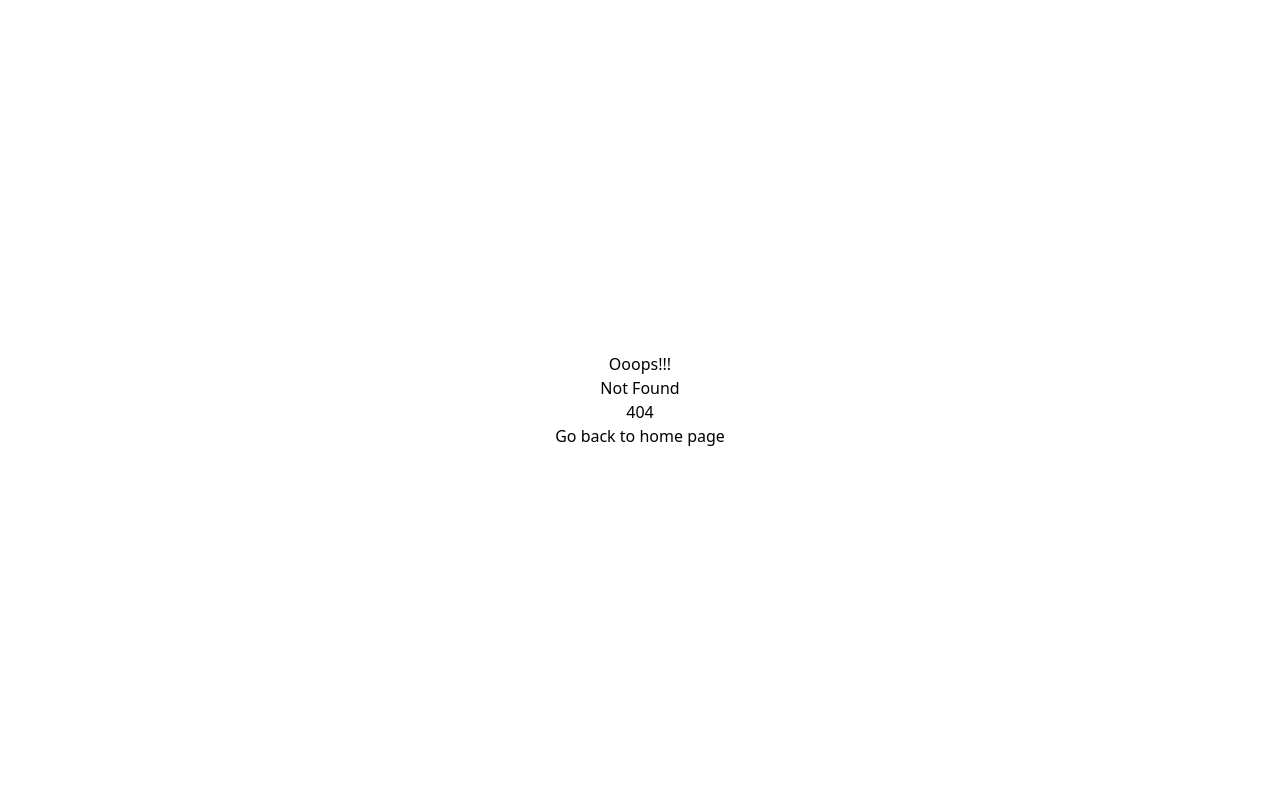
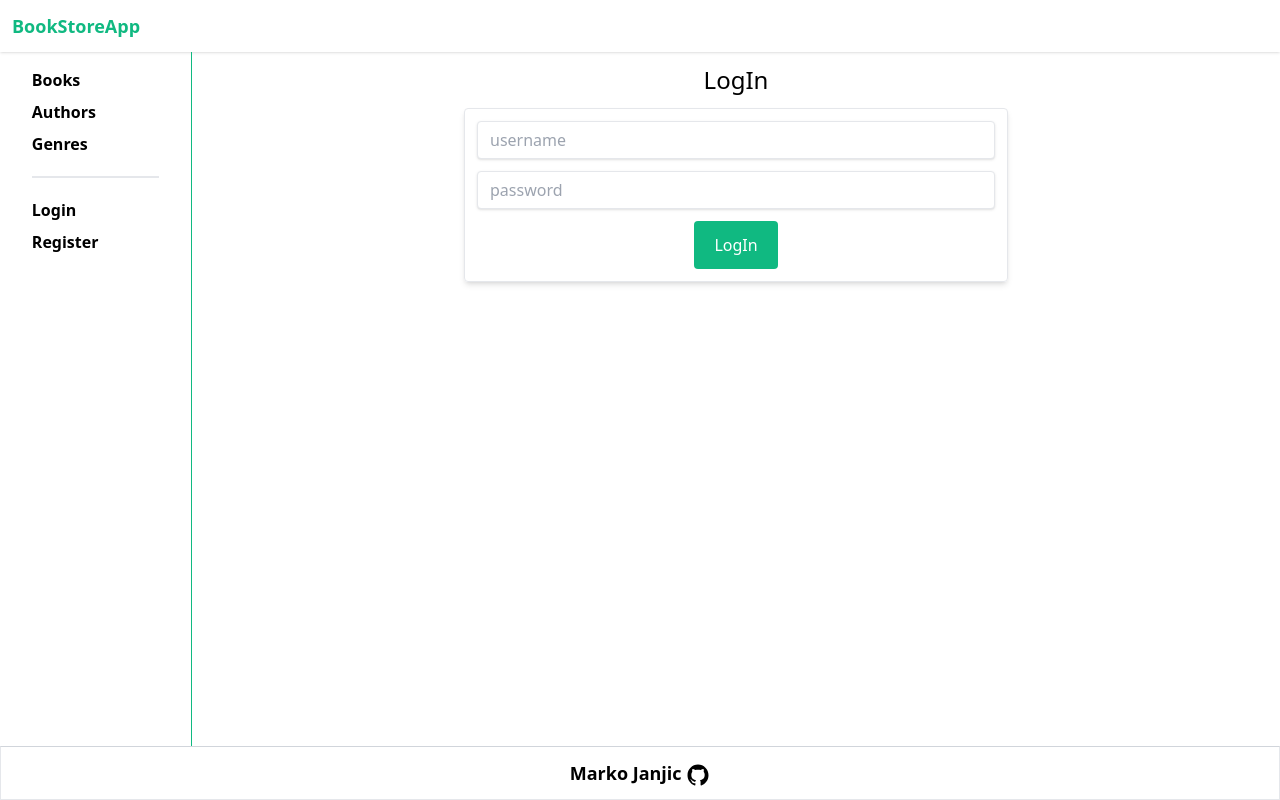
Before and after one commit to markojanja/bookstore_app, a React (Vite) app in the folder frontend/: page /login in a window 1280 px wide. Before the commit this address had no page. Built offline with nearby package versions, Linux system fonts and the light colour scheme; no server answers.

Commit message:
login functionality added

```diff
--- a/frontend/src/App.jsx
+++ b/frontend/src/App.jsx
@@ -14,6 +14,8 @@ import UpdateGenre from './pages/UpdateGenre';
 import UpdateBook from './pages/UpdateBook';
 import UpdateAuthor from './pages/UpdateAuthor';
 import CustomError from './components/CustomError';
+import Login from './pages/Login';
+import { AuthProvider } from './context/AuthContext';
 
 function App() {
   const router = createBrowserRouter([
@@ -25,6 +27,10 @@ function App() {
         {
           index: true,
           element: <Home />,
+        },
+        {
+          path: '/login',
+          element: <Login />,
         },
         {
           path: '/books',
@@ -78,7 +84,11 @@ function App() {
     },
   ]);
 
-  return <RouterProvider router={router} />;
+  return (
+    <AuthProvider>
+      <RouterProvider router={router} />
+    </AuthProvider>
+  );
 }
 
 export default App;
--- a/frontend/src/components/Sidebar.jsx
+++ b/frontend/src/components/Sidebar.jsx
@@ -1,6 +1,18 @@
 import { Link } from 'react-router-dom';
+import useAuth from '../hooks/useAuth';
 
 const Sidebar = () => {
+  const { user, loading, logout } = useAuth();
+
+  const handleLogout = () => {
+    logout();
+  };
+  if (user) {
+    console.log('this is user: ', user);
+  }
+
+  if (loading) return null;
+
   return (
     <div className="hidden md:flex flex-col gap-5 items-center justify-start pt-4 border-r border-r-emerald-500">
       <ul className="flex flex-col gap-2 items-start w-4/6 mx-auto">
@@ -15,7 +27,10 @@ const Sidebar = () => {
         </li>
       </ul>
       <div className="w-4/6 bg-gray-200 h-[2px]"></div>
+
       <ul className="flex flex-col gap-2 items-start w-4/6 mx-auto">
+        {user ? (
+          <>
             <li className="font-semibold">
               <Link to={'/books/create'}>Add Books</Link>
             </li>
@@ -25,6 +40,20 @@ const Sidebar = () => {
             <li className="font-semibold">
               <Link to={'/genres/create'}>Add Genre</Link>
             </li>
+            <li className="font-semibold cursor-pointer" onClick={handleLogout}>
+              Logout
+            </li>
+          </>
+        ) : (
+          <>
+            <li className="font-semibold">
+              <Link to={'/login'}>Login</Link>
+            </li>
+            <li className="font-semibold">
+              <Link to={'/register'}>Register</Link>
+            </li>
+          </>
+        )}
       </ul>
     </div>
   );
--- a/frontend/src/context/AuthContext.jsx
+++ b/frontend/src/context/AuthContext.jsx
@@ -1,13 +1,11 @@
 import { createContext, useState, useEffect } from 'react';
 import { registerService, loginService, refreshTokenService, logoutService } from '../utils/auth';
-import { useNavigate } from 'react-router-dom';
 
 const AuthContext = createContext();
 
 const AuthProvider = ({ children }) => {
   const [user, setUser] = useState(null);
   const [loading, setLoading] = useState(true);
-  const navigate = useNavigate();
 
   useEffect(() => {
     const checkLoggedIn = async () => {
@@ -22,7 +20,7 @@ const AuthProvider = ({ children }) => {
       }
     };
     checkLoggedIn();
-  }, []);
+  }, [user]);
 
   const register = async (username, password) => {
     try {
@@ -38,7 +36,6 @@ const AuthProvider = ({ children }) => {
     try {
       const { userData } = await loginService(username, password);
       setUser(userData);
-      navigate('/', { replace: true });
     } catch (error) {
       console.log('error logging in: ', error);
     }
@@ -48,13 +45,12 @@ const AuthProvider = ({ children }) => {
     try {
       await logoutService();
       setUser(null);
-      navigate('/', { replace: true });
     } catch (error) {
       console.log('error loggin out', error);
     }
   };
 
-  return <AuthProvider.Provider value={{ user, loading, register, login, logout }}>{children}</AuthProvider.Provider>;
+  return <AuthContext.Provider value={{ user, loading, register, login, logout }}>{children}</AuthContext.Provider>;
 };
 
 export { AuthContext, AuthProvider };
--- /dev/null
+++ b/frontend/src/pages/Login.jsx
@@ -0,0 +1,45 @@
+import { useState } from 'react';
+import useAuth from '../hooks/useAuth';
+import { useNavigate } from 'react-router-dom';
+
+const Login = () => {
+  const [username, setUsername] = useState(null);
+  const [password, setPassword] = useState(null);
+  const { login } = useAuth();
+  const navigate = useNavigate();
+
+  const handleLogin = (e) => {
+    e.preventDefault();
+    login(username, password);
+    navigate('/', { replace: true });
+  };
+
+  return (
+    <div className="flex flex-col gap-3 items-center justify-start pt-3">
+      <h2 className="text-2xl">LogIn</h2>
+      <form
+        className="flex flex-col gap-3 w-3/6 p-3 rounded shadow-md border border-gray-200 mx-auto"
+        onSubmit={handleLogin}
+      >
+        <input
+          className="shadow appearance-none border rounded w-full py-2 px-3 text-gray-700 leading-tight focus:outline-none focus:shadow-outline"
+          type="text"
+          placeholder="username"
+          name="username"
+          onChange={(e) => setUsername(e.target.value)}
+        />
+        <input
+          className="shadow appearance-none border rounded w-full py-2 px-3 text-gray-700 leading-tight focus:outline-none focus:shadow-outline"
+          type="password"
+          placeholder="password"
+          onChange={(e) => setPassword(e.target.value)}
+        />
+        <button className="bg-emerald-500 text-white py-3 px-5 rounded self-center" type="submit">
+          LogIn
+        </button>
+      </form>
+    </div>
+  );
+};
+
+export default Login;
--- a/frontend/src/utils/api.js
+++ b/frontend/src/utils/api.js
@@ -1,12 +1,12 @@
 import axios from 'axios';
-import { logoutService, refreshTokenService } from './auth';
+import { logoutService, refreshTokenService } from './auth.js';
 
 const api = axios.create({
   baseURL: 'http://localhost:3000',
   withCredentials: true,
 });
 
-api.interceptors.use(
+api.interceptors.response.use(
   (response) => response,
   async (error) => {
     const orifinalRequest = error.config;
--- a/frontend/src/utils/auth.js
+++ b/frontend/src/utils/auth.js
@@ -3,7 +3,7 @@ import api from './api.js';
 
 const API_URL = 'http://localhost:3000';
 
-export const registerService = async ({ username, password }) => {
+export const registerService = async (username, password) => {
   try {
     await axios.post(`${API_URL}/register`, { username, password }, { withCredentials: true });
   } catch (error) {
@@ -12,7 +12,7 @@ export const registerService = async ({ username, password }) => {
   }
 };
 
-export const loginService = async ({ username, password }) => {
+export const loginService = async (username, password) => {
   try {
     const response = await axios.post(`${API_URL}/login`, { username, password }, { withCredentials: true });
     const { accessToken } = response.data;
@@ -20,7 +20,6 @@ export const loginService = async ({ username, password }) => {
 
     return response.data;
   } catch (error) {
-    console.log('Login error:', error);
     throw error;
   }
 };
@@ -33,7 +32,6 @@ export const refreshTokenService = async () => {
 
     return response.data;
   } catch (error) {
-    console.error('refresh token error:', error);
     throw error;
   }
 };
@@ -43,7 +41,7 @@ export const logoutService = async () => {
     await axios.post(`${API_URL}/logout`, {}, { withCredentials: true });
     delete api.defaults.headers.common['Authorization'];
   } catch (error) {
-    console.error('Logout error:', error);
+    console.error('Logout error:');
     throw error;
   }
 };
```
Also changed, not shown: 1 other file (tests, documents, lock files or other folders). Lines whose indentation alone changed are shown as unchanged.
